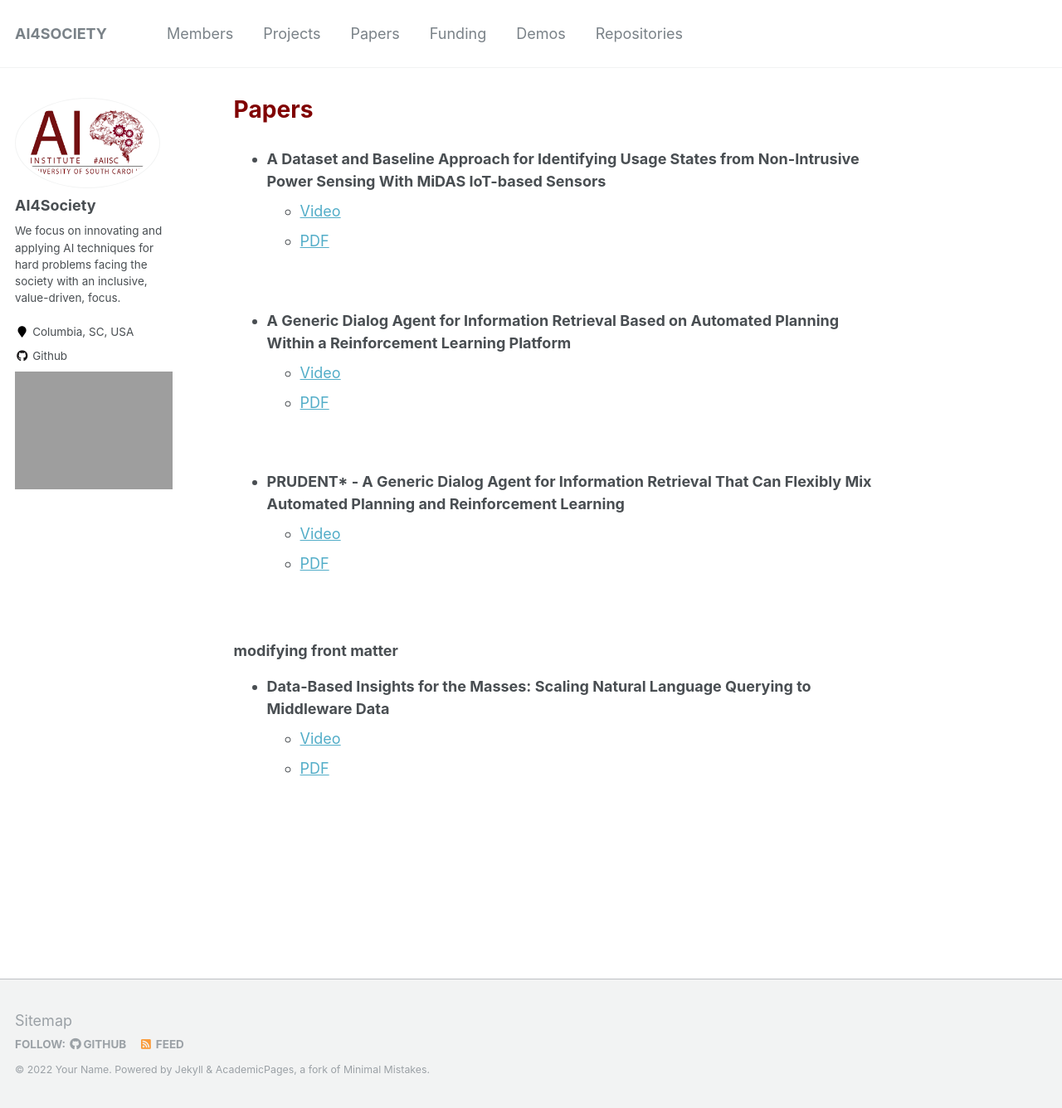
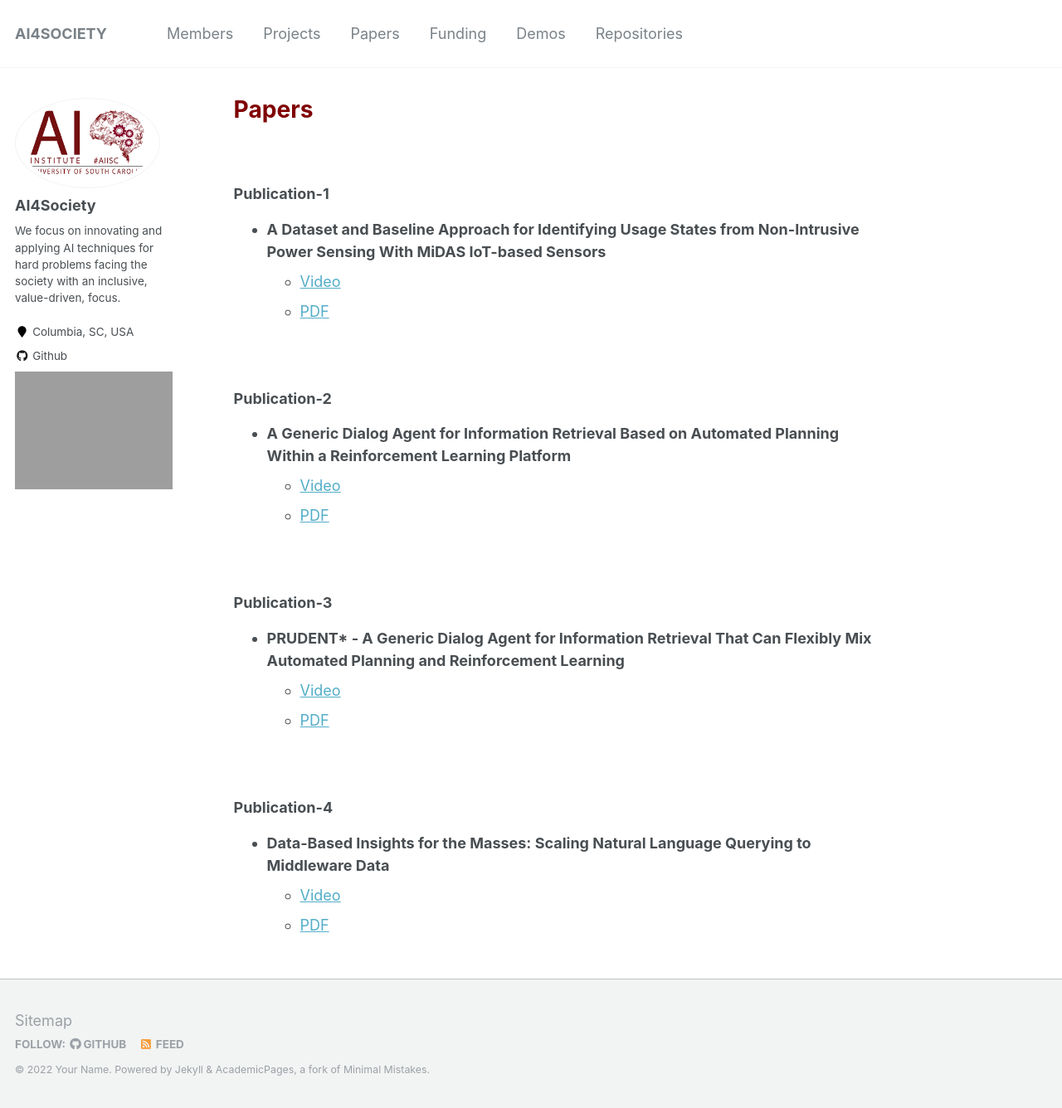
Before and after one commit to likitha-9/ai4society.github.io, a Jekyll site: the page built from _pages/papers.md, in a window 1280 px wide and 1336 px high. Shown: the whole window at 83% size. Built offline with Jekyll 4.4.1, drawn with Linux system fonts in a browser that asks for light colours.

```diff
--- a/_pages/papers.md
+++ b/_pages/papers.md
@@ -9,23 +9,25 @@
 ---
 
 
-
-
+<p>&nbsp;</p>
+### Publication-1
 - <span style>**A Dataset and Baseline Approach for Identifying Usage States from Non-Intrusive Power Sensing With MiDAS IoT-based Sensors**</span>
    - [Video](https://www.youtube.com/watch?v=-0aKDVoEGvs)
    - [PDF](https://dl.acm.org/doi/10.1145/3514094.3534174)
 <p>&nbsp;</p>
+### Publication-2
 - <span style>**A Generic Dialog Agent for Information Retrieval Based on Automated Planning
 Within a Reinforcement Learning Platform**</span>
    - [Video](https://www.youtube.com/watch?v=-0aKDVoEGvs)
    - [PDF](https://dl.acm.org/doi/10.1145/3514094.3534174)
 <p>&nbsp;</p>
+### Publication-3
 - <span style>**PRUDENT* - A Generic Dialog Agent for Information Retrieval That Can
 Flexibly Mix Automated Planning and Reinforcement Learning**</span>
    - [Video](https://www.youtube.com/watch?v=-0aKDVoEGvs)
    - [PDF](https://dl.acm.org/doi/10.1145/3514094.3534174)
 <p>&nbsp;</p>
-### modifying front matter
+### Publication-4
 - <span style>**Data-Based Insights for the Masses: Scaling Natural Language Querying to Middleware Data**</span>
    - [Video](https://www.youtube.com/watch?v=-0aKDVoEGvs)
    - [PDF](https://dl.acm.org/doi/10.1145/3514094.3534174)
```
